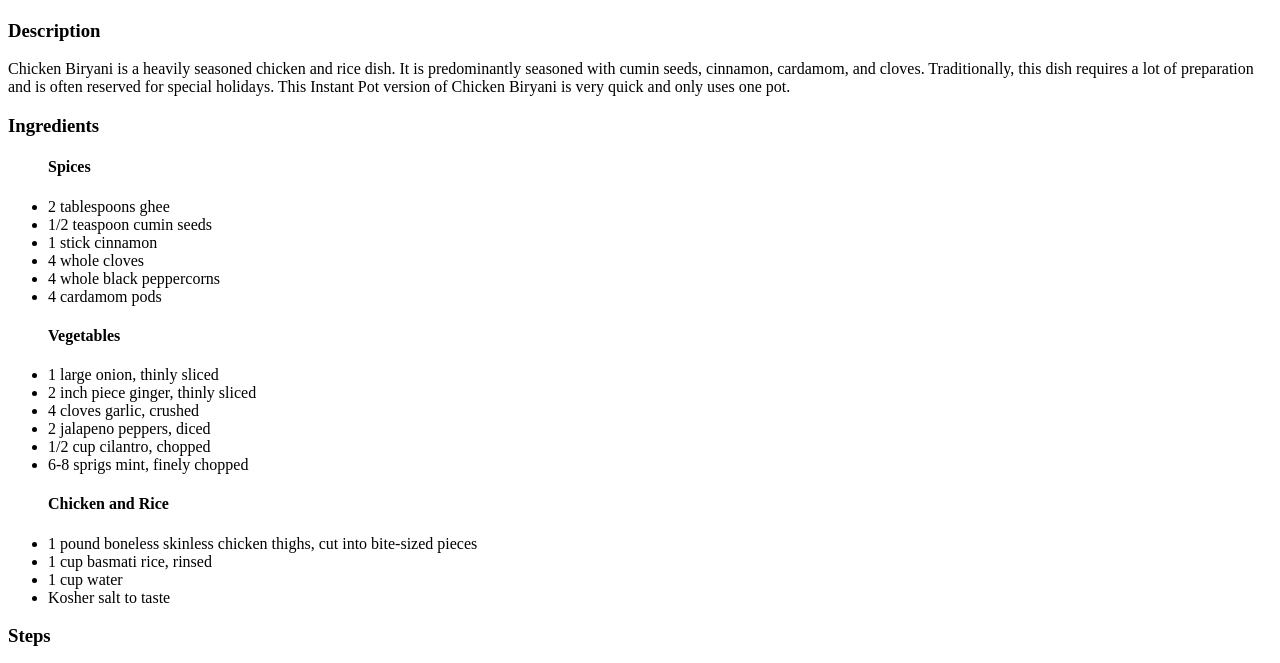
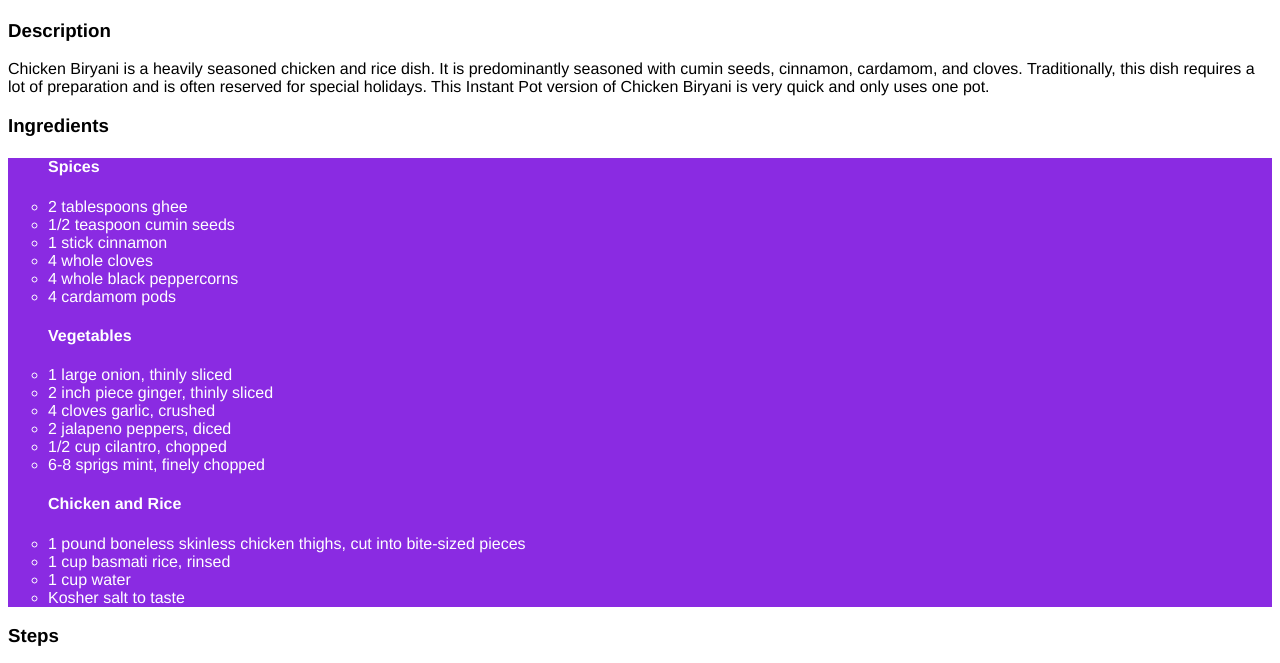
Before and after one commit to wtbtucker/odin-recipes, a plain HTML site: page recipes/chicken-biryani.html in a window 1280 px wide. Shown: the part 383-1046 px from the top of the page. Drawn offline with Linux system fonts and the light colour scheme.

Commit message:
Style ul and set font to helvetica

```diff
--- a/recipes/chicken-biryani.html
+++ b/recipes/chicken-biryani.html
@@ -5,6 +5,7 @@
     <meta http-equiv="X-UA-Compatible" content="IE=edge">
     <meta name="viewport" content="width=device-width, initial-scale=1.0">
     <title>Chicken Biryani</title>
+    <link rel="stylesheet" href="../style.css">
 </head>
 <body>
     <h1>Chicken Biryani</h1>
--- /dev/null
+++ b/style.css
@@ -0,0 +1,9 @@
+* {
+    font-family: 'Helvetica', 'sans-serif';
+}
+
+ul {
+    list-style-type: circle;
+    background-color: blueviolet;
+    color: white;
+}
```
Also changed, not shown: index.html (+1 -0 lines), recipes/korean-beef-bowl.html (+1 -0 lines), recipes/morrocan-chicken.html (+1 -0 lines).
